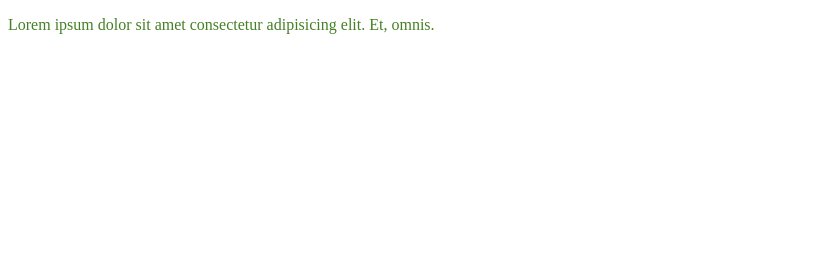
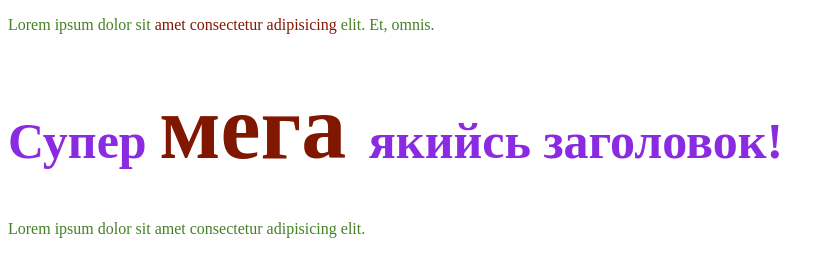
Before and after one commit to NataliiaYakovenko/html-css-project, a plain HTML site: page index.html in a window 1280 px wide. Shown: the whole page, without its empty margins (0-833 px from the left). Drawn offline with Linux system fonts and the light colour scheme.

Commit message:
Selectors type

```diff
--- a/index.html
+++ b/index.html
@@ -6,7 +6,7 @@
     <title>Learn HTML & CSS</title>
 
     <Style>
-        p {
+        p { /*Cелектор за типом тега*/
           /* color: pink; -- використовується словом*/
           /* color: #458025;  -- використовується шістнатцяткий формат*/
           /* color: rgba(119, 102, 85, 0.948); -- використовується rgba з альфа канал*/
@@ -15,10 +15,26 @@
           /* font-size: 10pt; --розмір шрифту в пунктах*/
           /* font-size: 10px; --розмір шрифту в пікселях*/
         }
+
+        #heading { /*Селектор за id*/
+            color: blueviolet;
+            font-size: 50px;
+        }
+        .green-text { /*Класовий селектор*/
+            color: rgb(128, 23, 0);
+        }
+        .font-size-large {
+            font-size: 90px;
+        }
+
     </Style>
 </head>
 <body>
     <!-- ctrl + .біля правого shift......створює коментарі -->
-    <p>Lorem ipsum dolor sit amet consectetur adipisicing elit. Et, omnis.</p>
+    <p>Lorem ipsum dolor sit <span class="green-text">amet consectetur adipisicing </span>elit. Et, omnis.</p>
+    <article>
+        <h2 id="heading">Супер <span class="green-text font-size-large">мега </span>якийсь заголовок!</h2>
+    </article>
+    <p>Lorem ipsum dolor sit amet consectetur adipisicing elit.</p>
 </body>
 </html>
```
